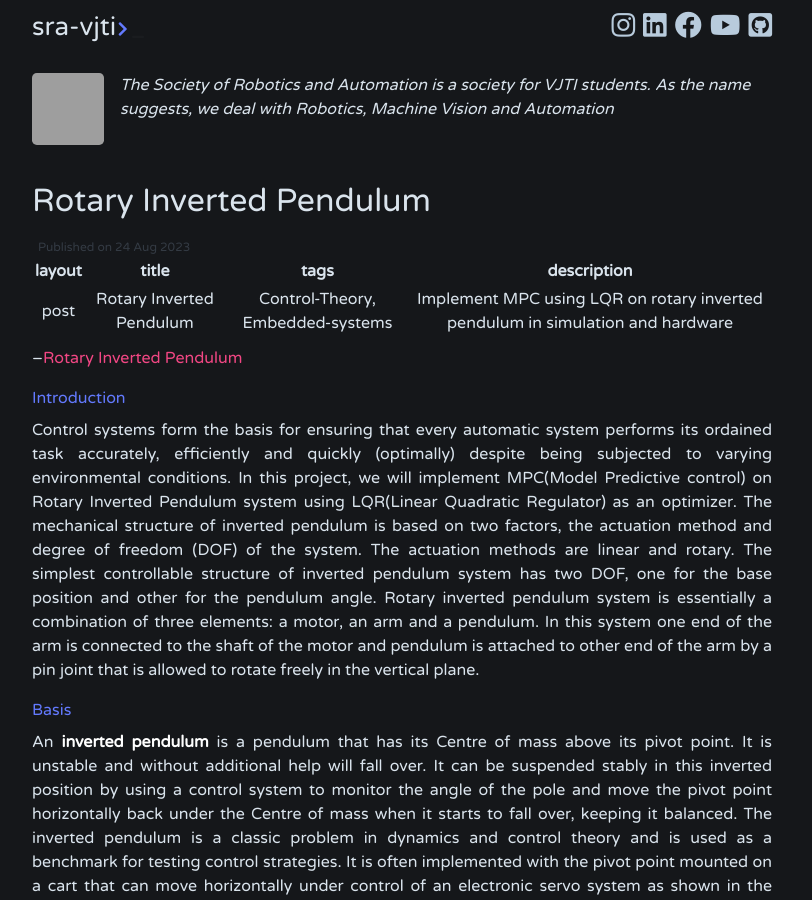
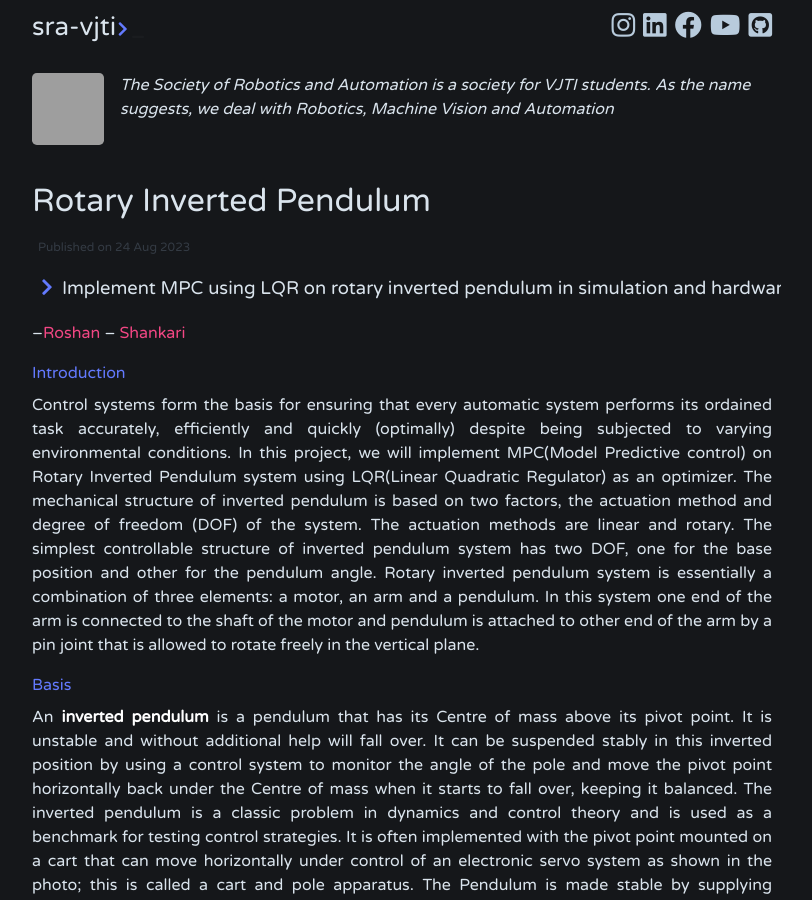
Before and after one commit to SRA-VJTI/blog, a Jekyll site: the page built from _posts/2023-08-24-rotary-inverted-pendulum.md, in a window 1280 px wide and 900 px high. Shown: the whole window, without its empty margins (238-1050 px from the left). Built offline with Jekyll 4.4.1, drawn with Linux system fonts in a browser that asks for light colours; our own code applies the rules of GitHub Pages for plain Markdown files; some of the changed text lies outside the part shown; grey boxes are pictures that could not be loaded.

Commit message:
Update 2023-08-24-rotary-inverted-pendulum.md
Updated YAML Flags and github link

```diff
--- a/_posts/2023-08-24-rotary-inverted-pendulum.md
+++ b/_posts/2023-08-24-rotary-inverted-pendulum.md
@@ -1,9 +1,13 @@
-|layout |title |tags |description |
-| :---: |:----:| :---: | :---: |
-| post | Rotary Inverted Pendulum | Control-Theory, Embedded-systems | Implement MPC using LQR on rotary inverted pendulum in simulation and hardware |
+---
+layour: post
+title: "Rotary Inverted Pendulum"
+tags: Control-Theory Embedded-systems
+description: Implement MPC using LQR on rotary inverted pendulum in simulation and hardware
+---
 
+--[Roshan](https://github.com/RoshAd-06)
+-- [Shankari](https://github.com/Shankari02)
 
---[Rotary Inverted Pendulum](https://github.com/Shankari02/Rotary_Inverted_Pendulum_using_MPC_and_LQR)
 #### Introduction
 Control systems form the basis for ensuring that every automatic system performs its ordained task accurately, efficiently and quickly (optimally) despite being subjected to varying environmental conditions. In this project, we will implement MPC(Model Predictive control) on Rotary Inverted Pendulum system using LQR(Linear Quadratic Regulator) as an optimizer. The mechanical structure of inverted pendulum is based on two factors, the actuation method and degree of freedom (DOF) of the system. The actuation methods are linear and rotary. The simplest controllable structure of inverted pendulum system has two DOF, one for the base position and other for the pendulum angle.
  Rotary inverted pendulum system is essentially a combination of three elements: a motor, an arm and a pendulum. In this system one end of the arm is connected to the shaft of the motor and pendulum is attached to other end of the arm by a pin joint that is allowed to rotate freely in the vertical plane.
```
Also changed, not shown: other parts of _posts/2023-08-24-rotary-inverted-pendulum.md (+2 -3 lines).
